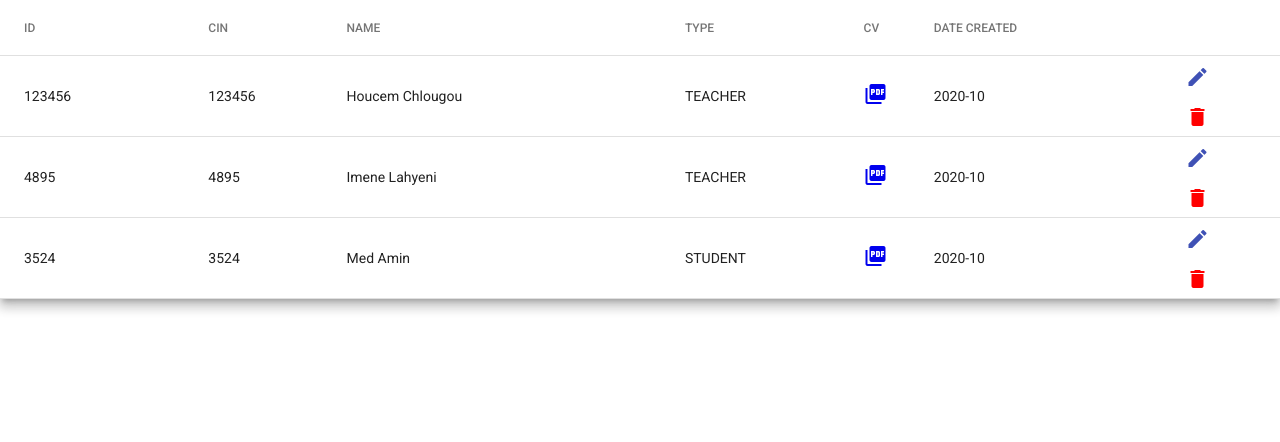
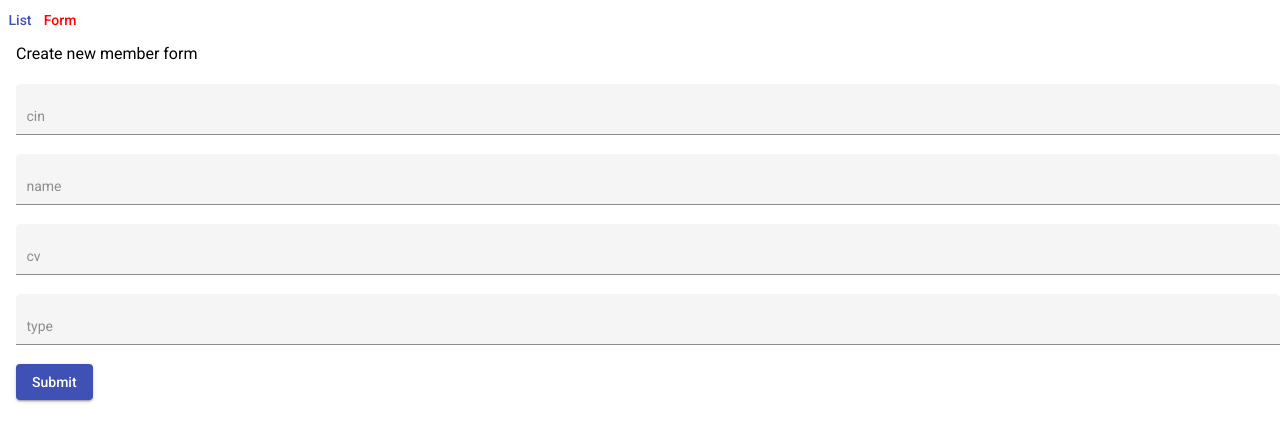
Before and after one commit to Denguiros/ProjetAngular, an Angular app: page /form in a window 1280 px wide. Before the commit this address led to /. Shown: the top 442 px of the page. Built offline with nearby package versions, Linux system fonts and the light colour scheme.

Commit message:
Added add user form

```diff
--- a/package.json
+++ b/package.json
@@ -11,10 +11,11 @@
   "private": true,
   "dependencies": {
     "@angular/animations": "~12.2.0",
-    "@angular/cdk": "^12.2.6",
+    "@angular/cdk": "^12.2.9",
     "@angular/common": "~12.2.0",
     "@angular/compiler": "~12.2.0",
     "@angular/core": "~12.2.0",
+    "@angular/flex-layout": "^12.0.0-beta.35",
     "@angular/forms": "~12.2.0",
     "@angular/material": "^12.2.6",
     "@angular/platform-browser": "~12.2.0",
--- a/src/app/app-routing.module.ts
+++ b/src/app/app-routing.module.ts
@@ -1,10 +1,31 @@
 import { NgModule } from '@angular/core';
 import { RouterModule, Routes } from '@angular/router';
-
-const routes: Routes = [];
+import { MemberListComponent } from '../app/member-list/member-list.component';
+import { MemberFormComponent } from '../app/member-form/member-form.component';
+const routes: Routes = [
+  {
+    path: 'members',
+    pathMatch: 'full',
+    component: MemberListComponent,
+  },
+  {
+    path: 'form',
+    pathMatch: 'full',
+    component: MemberFormComponent,
+  },
+  {
+    path: '',
+    pathMatch: 'full',
+    redirectTo: 'members',
+  },
+  {
+    path: '**',
+    redirectTo: 'members',
+  },
+];
 
 @NgModule({
   imports: [RouterModule.forRoot(routes)],
-  exports: [RouterModule]
+  exports: [RouterModule],
 })
-export class AppRoutingModule { }
+export class AppRoutingModule {}
--- a/src/app/app.component.html
+++ b/src/app/app.component.html
@@ -1 +1,6 @@
-<app-member-list></app-member-list>
+<router-outlet>
+  <button mat-icon-button color="primary" routerLink="/members">List</button>
+</router-outlet>
+<router-outlet>
+  <button mat-icon-button style="color: red" routerLink="/form">Form</button>
+</router-outlet>
--- /dev/null
+++ b/src/app/member-form/member-form.component.css
@@ -0,0 +1,6 @@
+form {
+  margin-left: 1rem;
+}
+.formField {
+  width: 100%;
+}
--- /dev/null
+++ b/src/app/member-form/member-form.component.html
@@ -0,0 +1,20 @@
+<form [formGroup]="form" (ngSubmit)="onSubmit()">
+  <h3>Create new member form</h3>
+  <mat-form-field appearance="fill" class="formField">
+    <input matInput formControlName="cin" placeholder="cin" />
+  </mat-form-field>
+  <br />
+  <mat-form-field appearance="fill" class="formField">
+    <input matInput formControlName="name" placeholder="name" />
+  </mat-form-field>
+  <br />
+  <mat-form-field appearance="fill" class="formField">
+    <input matInput formControlName="cv" placeholder="cv" />
+  </mat-form-field>
+  <br />
+  <mat-form-field appearance="fill" class="formField">
+    <input matInput formControlName="type" placeholder="type" />
+  </mat-form-field>
+  <br />
+  <button type="submit" mat-raised-button color="primary">Submit</button>
+</form>
--- /dev/null
+++ b/src/app/member-form/member-form.component.ts
@@ -0,0 +1,27 @@
+import { Component, OnInit } from '@angular/core';
+import { FormControl, FormGroup, Validators } from '@angular/forms';
+
+@Component({
+  selector: 'app-member-form',
+  templateUrl: './member-form.component.html',
+  styleUrls: ['./member-form.component.css'],
+})
+export class MemberFormComponent implements OnInit {
+  form: FormGroup = new FormGroup({});
+  constructor() {}
+
+  ngOnInit(): void {
+    this.initForm();
+  }
+  onSubmit(): void {
+    console.log(this.form.value);
+  }
+  initForm(): void {
+    this.form = new FormGroup({
+      cin: new FormControl(null, [Validators.required]),
+      name: new FormControl(null, [Validators.required]),
+      cv: new FormControl(null, []),
+      type: new FormControl(null, [Validators.required]),
+    });
+  }
+}
--- a/src/app/member-list/member-list.component.css
+++ b/src/app/member-list/member-list.component.css
@@ -0,0 +1,3 @@
+.addButton {
+  margin-bottom: 1rem;
+}
--- a/src/app/member-list/member-list.component.html
+++ b/src/app/member-list/member-list.component.html
@@ -1,3 +1,14 @@
+<div fxLayout="row" fxLayoutAlign="end center">
+  <button
+    mat-raised-button
+    color="primary"
+    routerLink="/form"
+    class="addButton"
+  >
+    <mat-icon>add</mat-icon> new user
+  </button>
+</div>
+
 <table
   mat-table
   [dataSource]="datasource"
```
Also changed, not shown: src/app/app.module.ts (+107 -8 lines), src/app/material.module.ts (added, +105 -0 lines), 2 other files (tests, documents, lock files or other folders).
